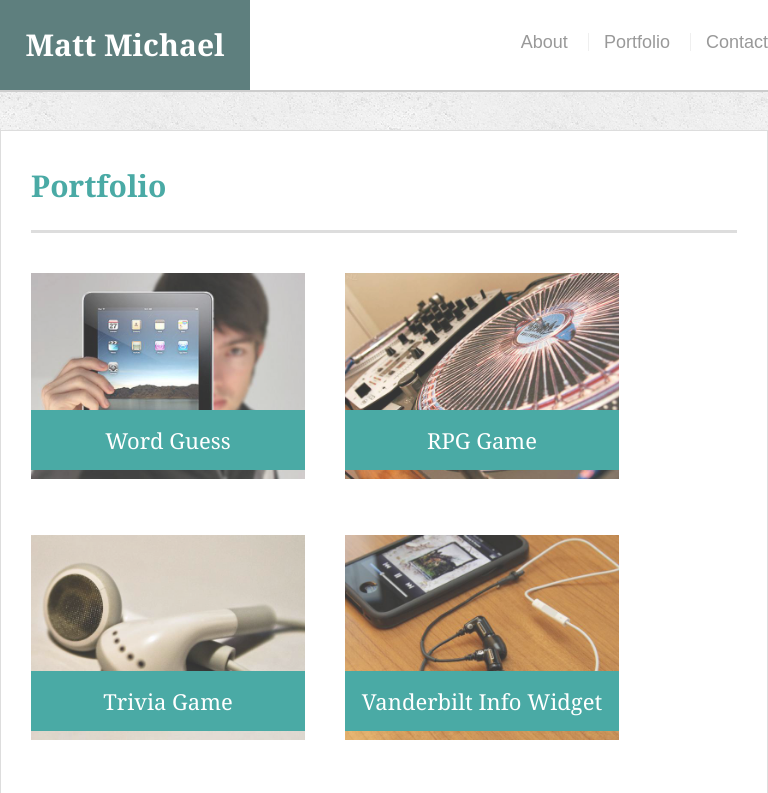
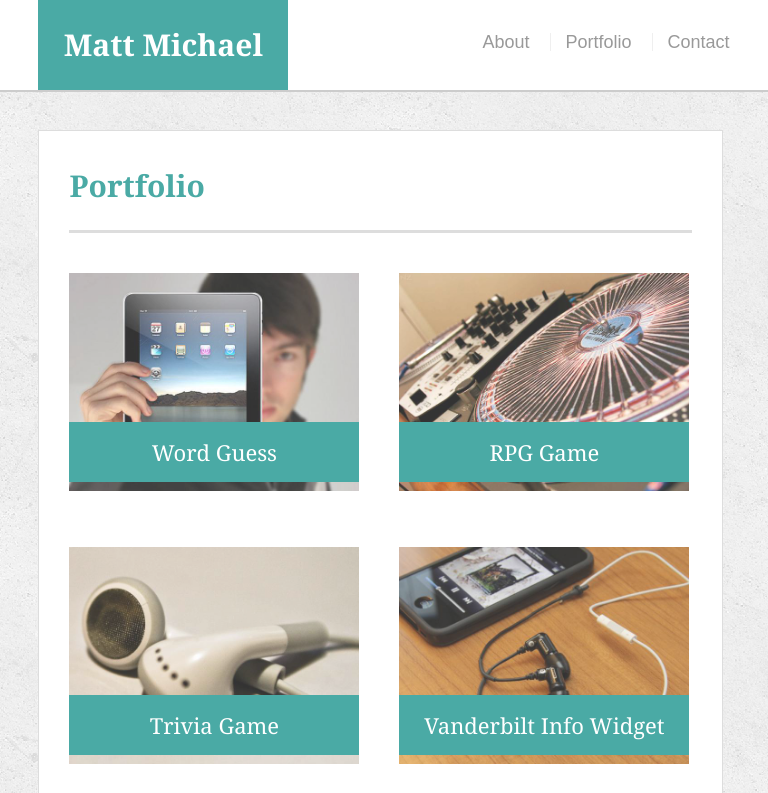
Before and after one commit to matthewemichael/responsive-portfolio, a plain HTML site: page portfolio.html in a window 768 px wide. Shown: the top 793 px of the page. Drawn offline with Linux system fonts and the light colour scheme.

Commit message:
added media query for 768px

```diff
--- a/assets/css/style.css
+++ b/assets/css/style.css
@@ -297,10 +297,10 @@ input[type=submit] {
     padding: 0px 40px;
   }
 
+  /* Main section does not contain portfolio images at 640px for some reason */
   .main-section {
     float: none;
     background: #ffffff;
-    position: static;
     text-align: center;
     max-width: 600px;
     margin: 35px auto;
@@ -315,7 +315,7 @@ input[type=submit] {
   }
 
   .work {
-    width: 100%;
+    width: 96%;
   }
 
   footer {
@@ -323,3 +323,35 @@ input[type=submit] {
   }
 
 }
+
+@media screen and (max-width: 768px) and (min-width:641px) {
+
+
+  .main-section {
+    max-width: 685px;
+    margin-right: 5%;
+    margin-left: 5%;
+  }
+
+  #logo {
+    margin-left: 5%;
+  }
+
+  nav {
+    margin-right: 5%;
+  }
+
+  .auth-image {
+    position: static;
+    width: 50%;
+  }
+
+  .work {
+    width: 290px;
+  }
+
+  footer {
+    width: 100%;
+  }
+
+}
```
